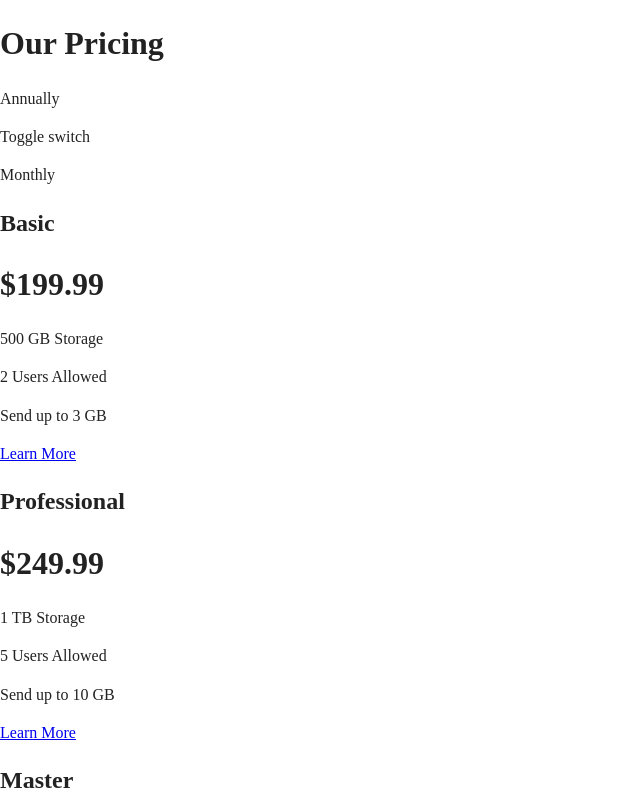
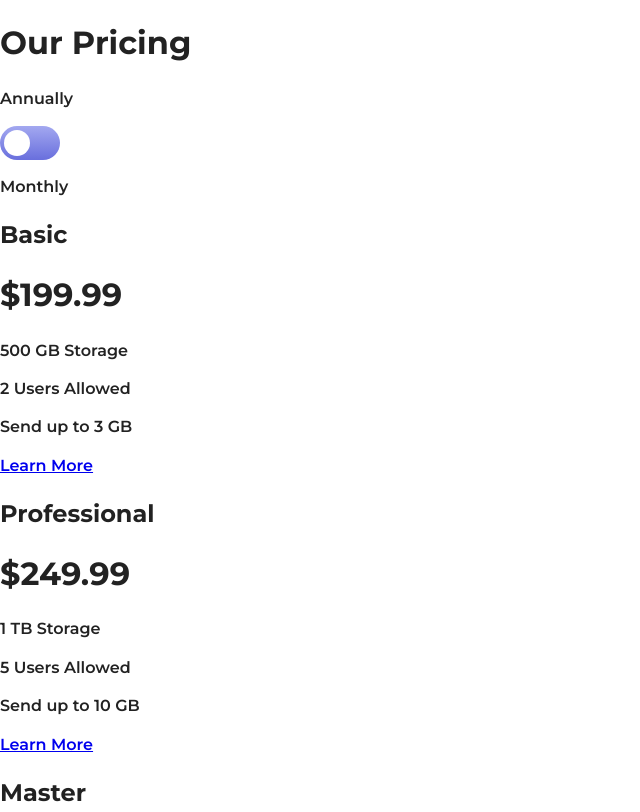
Before and after one commit to emmy-html/pricing-component, a plain HTML site: page index.html in a window 1280 px wide. Shown: the top 812 px of the page, without its empty margins (0-640 px from the left). Drawn offline with Linux system fonts and the light colour scheme.

Commit message:
Added CSS for toggle button to work

```diff
--- a/css/main.scss
+++ b/css/main.scss
@@ -95,7 +95,7 @@ textarea {
 }
 
 /* Fonts & Colors */
-$main-font: 'Montserrat', sans-serif;
+$main-font: "Montserrat", sans-serif;
 $bold: 700;
 $semi-bold: 600;
 
@@ -106,9 +106,71 @@ $light-violet: hsl(236, 72%, 79%);
 $very-light-gray-blue: hsl(240, 78%, 98%);
 $violet: hsl(237, 63%, 64%);
 /* Style Variables */
-$gradient: hsl(236, 72%, 79%) to hsl(237, 63%, 64%);
+$gradient: linear-gradient(hsl(236, 72%, 79%), hsl(237, 63%, 64%));
+/* Universal Styles */
+body {
+  font-family: $main-font;
+  font-weight: $semi-bold;
+}
+/* Toggle Slider */
+/* The switch */
+.switch {
+  position: relative;
+  display: inline-block;
+  width: 60px;
+  height: 34px;
+}
+/* Hide default HTML checkbox */
+.switch input {
+  opacity: 0;
+  width: 0;
+  height: 0;
+}
+/* The slider */
+.slider {
+  position: absolute;
+  cursor: pointer;
+  top: 0;
+  left: 0;
+  right: 0;
+  bottom: 0;
+  background: $gradient;
+  -webkit-transition: 0.4s;
+  transition: 0.4s;
+}
+.slider:before {
+  content: "";
+  position: absolute;
+  height: 26px;
+  width: 26px;
+  left: 4px;
+  bottom: 4px;
+  background: white;
+  -webkit-transition: 0.4s;
+  transition: 0.4s;
+}
+.slider:hover {
+    opacity: 0.5;
+}
+input:checked + .slider {
+  background: $gradient;
+}
+input:focus + .slider {
+  box-shadow: 0 0 1px #2196f3;
+}
+input:checked + .slider:before {
+  -webkit-transform: translateX(26px);
+  -ms-transform: translateX(26px);
+  transform: translateX(26px);
+}
+/* Rounded Slider */
+.slider.round {
+  border-radius: 34px;
+  &:before {
+    border-radius: 50%;
+  }
+}
 /* Mobile Styles */
-/* Universal Styles */
 
 /* Tablet Styles */
 
--- a/index.html
+++ b/index.html
@@ -24,7 +24,10 @@
         <h1>Our Pricing</h1>
         <div class="pricing-options">
           <p>Annually</p>
-          <p>Toggle switch</p>
+          <label class="switch">
+            <input type="checkbox">
+            <span class="slider round">
+          </label>
           <p>Monthly</p>
         </div>
         <div class="plan-container">
```
Also changed, not shown: css/main.css, 1 other file.
